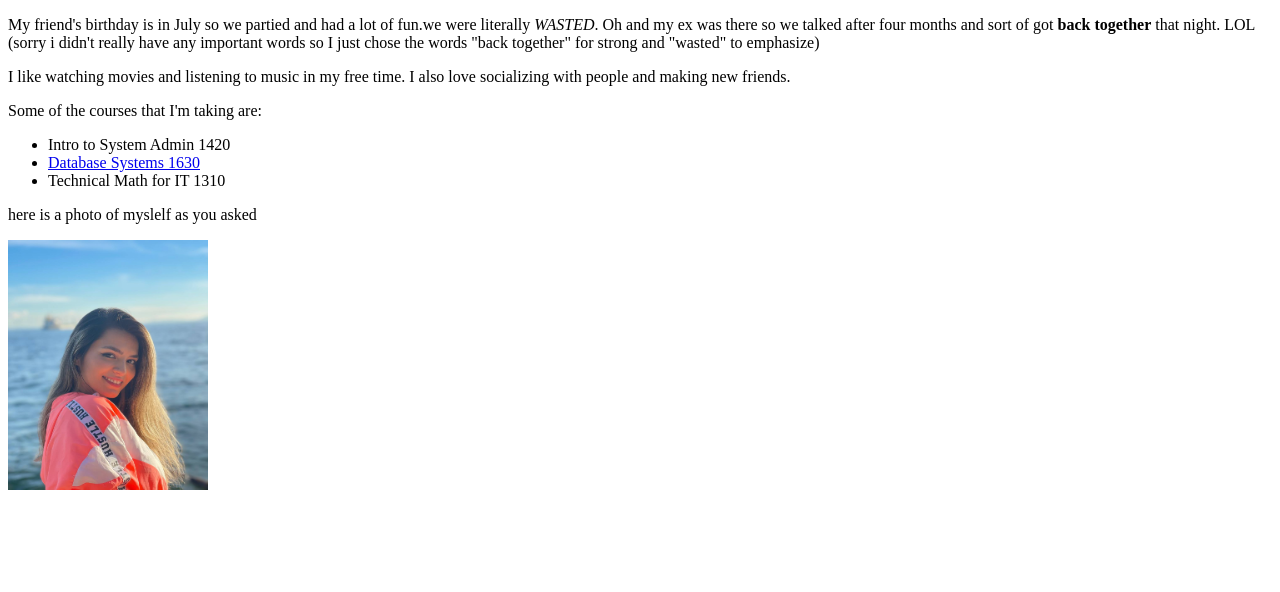
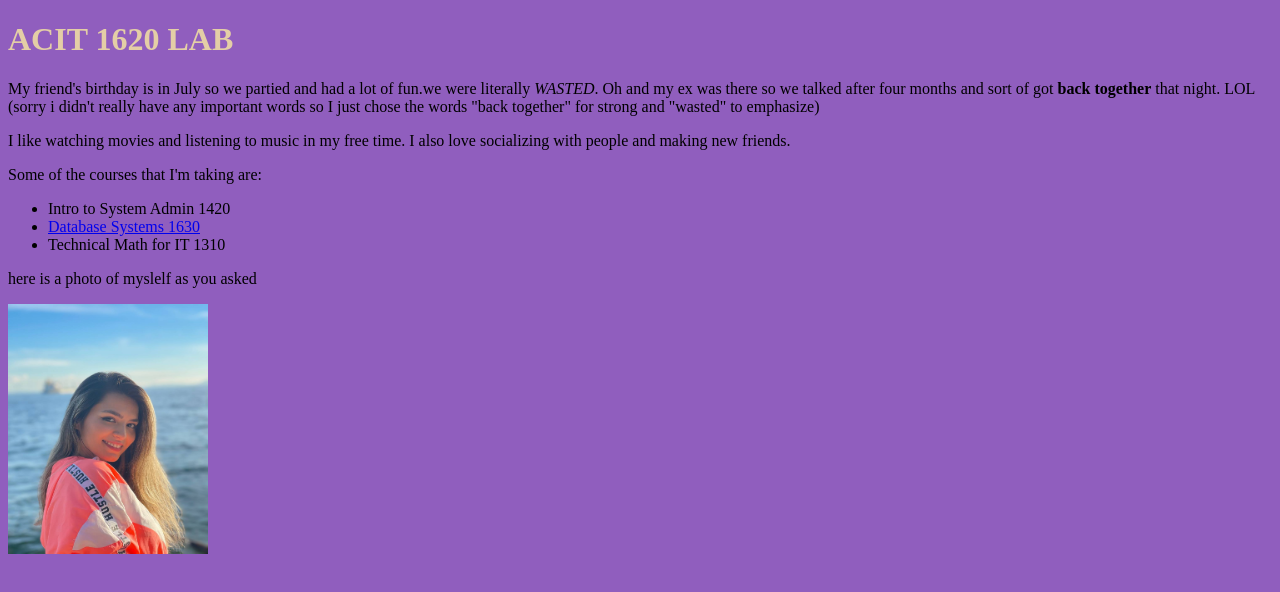
Before and after one commit to soganddd/Personal_Website, a plain HTML site: page index.html in a window 1280 px wide. Drawn offline with Linux system fonts and the light colour scheme.

Commit message:
adding text color

```diff
--- /dev/null
+++ b/CSS /styles.css
@@ -0,0 +1,7 @@
+body {
+    background-color: rgb(144, 94, 190);
+}
+
+h1 {
+    color: rgb(228, 206, 166)
+}
--- a/index.html
+++ b/index.html
@@ -5,17 +5,22 @@
     <meta http-equiv="X-UA-Compatible" content="IE=edge">
     <meta name="viewport" content="width=device-width, initial-scale=1.0">
     <title>Document</title>
+    <link rel = "stylesheet" href = "CSS /styles.css" >
 </head>
+
 <body>
-    <p>My friend's birthday is in July so we partied and had a lot of fun.we were literally <em>WASTED</em>. Oh and my
-        ex was there so we talked after four months and sort of got <strong>back together</strong>
+
+    <h1>ACIT 1620 LAB</h1>
+
+    <p>My friend's birthday is in July so we partied and had a lot of fun.we were literally <em>WASTED</em>.
+        Oh and my ex was there so we talked after four months and sort of got <strong>back together</strong>
         that night. LOL (sorry i didn't really have any important words so I just chose the words
         "back together" for strong and "wasted" to emphasize)</p>
 
         <p>I like watching movies and listening to music in my free time. I also love
             socializing with people and making new friends.</p>
 
- Some of the courses that I'm taking are:
+  <p>Some of the courses that I'm taking are:</p>
 
  <ul>
     <li>Intro to System Admin 1420</li>
```
